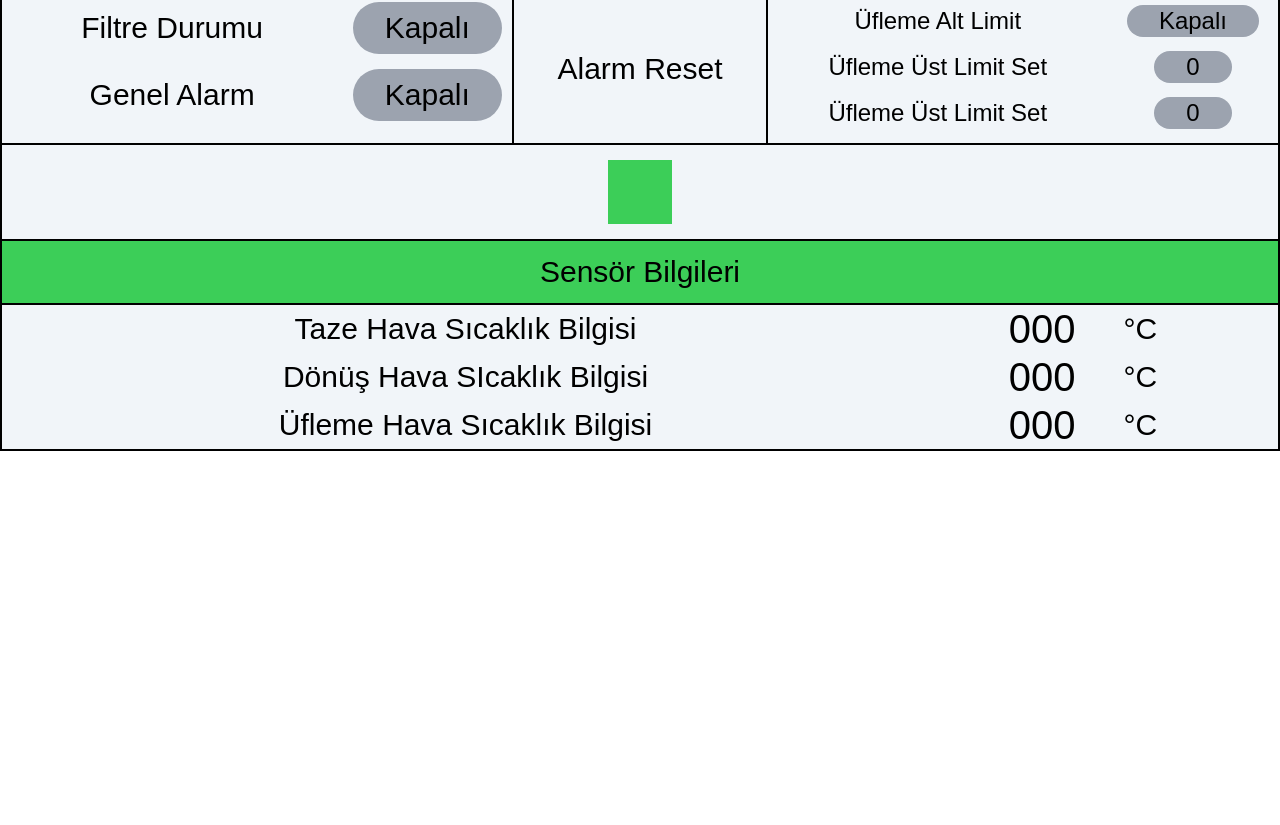
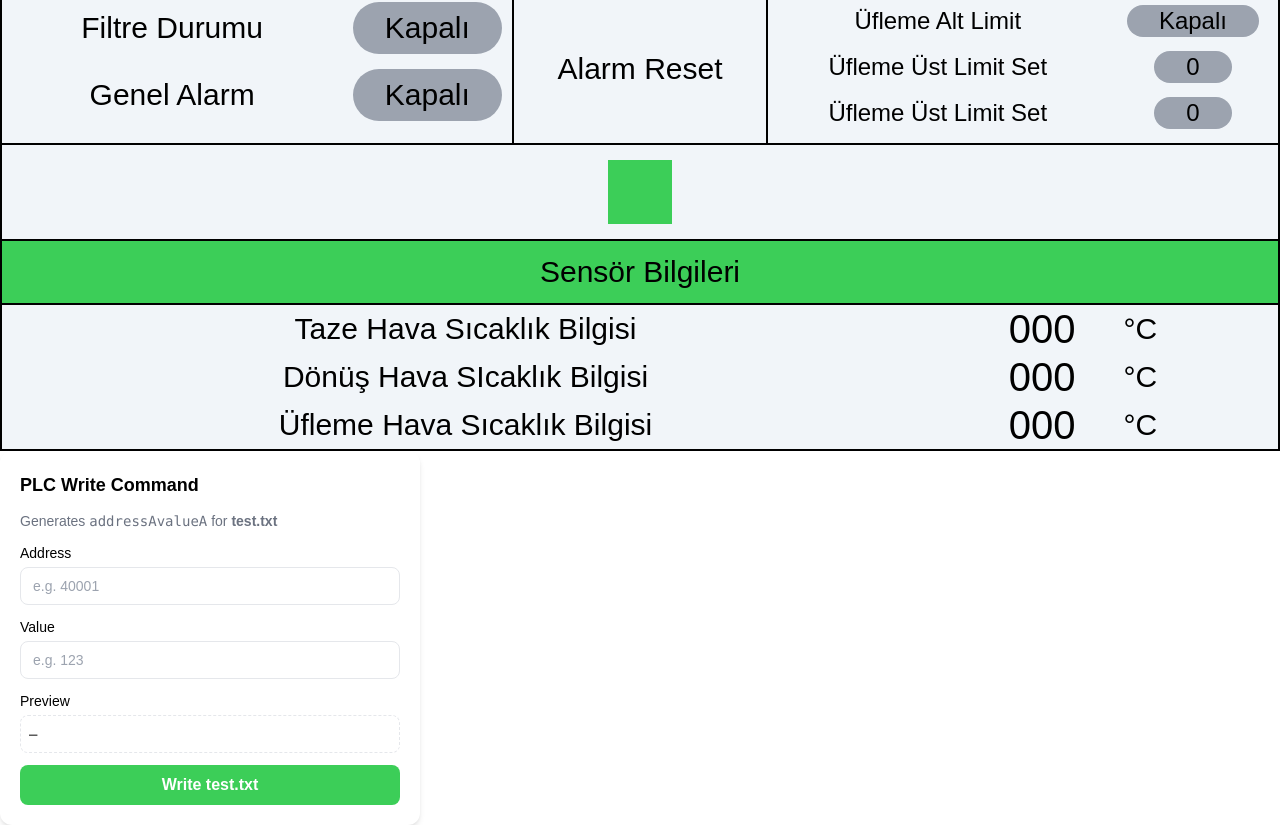
Before and after one commit to Propoc/plc, a React (Create React App) app: page / in a window 1280 px wide. Shown: the part 555-1380 px from the top of the page. Before the commit the page ends 1006 px from the top, so only its background shows below. Built offline with nearby package versions, Linux system fonts and the light colour scheme; no server answers.

Commit message:
write-ready

```diff
--- a/src/Dashboard.js
+++ b/src/Dashboard.js
@@ -140,6 +140,13 @@ export default function Dashboard() {
   const [eventSource, setEventSource] = useState(null);
 
 
+  const [addrInput, setAddrInput] = useState("");
+  const [valInput, setValInput] = useState("");
+  const [writePreview, setWritePreview] = useState("");
+  const [writeStatus, setWriteStatus] = useState("");
+
+
+
 
   useEffect(() => {
     if (eventSource) eventSource.close();
@@ -185,6 +192,37 @@ export default function Dashboard() {
 
   }, [topics]);
 
+
+  const handleWriteClick = async () => {
+    if (!addrInput || !valInput) return;
+
+    setWriteStatus("Sending…");
+
+    try {
+      const res = await fetch(`${API_BASE}/write`, {
+        method: "POST",
+        headers: { "Content-Type": "application/json" },
+        body: JSON.stringify({
+          address: addrInput.trim(),
+          value: valInput.trim(),
+        }),
+      });
+
+      const json = await res.json();
+
+      if (!res.ok) {
+        setWriteStatus("❌ Server rejected write");
+        return;
+      }
+
+      setWritePreview(json.content);
+      setWriteStatus("✅ Written to test.txt");
+    } catch {
+      setWriteStatus("❌ Network error");
+    }
+  };
+
+
   const c1 = "bg-[#3CCE58]";
   const c2 = "bg-slate-100";
 
@@ -198,6 +236,7 @@ export default function Dashboard() {
     >
 
       <div className={`w-full h-full  flex-[1] flex justify-center items-center `}>
+
       </div>
 
       <div className="w-full h-full flex-[3] flex justify-center items-center text-5xl text-center">
@@ -358,6 +397,71 @@ export default function Dashboard() {
     </div>
 
 
+    <div
+      className="bg-white rounded-xl shadow-md p-5 flex flex-col gap-3"
+      style={{ width: 420 }}
+    >
+      <div className="text-lg font-semibold">
+        PLC Write Command
+      </div>
+
+      <div className="text-sm text-gray-500">
+        Generates <code>addressAvalueA</code> for <b>test.txt</b>
+      </div>
+
+      {/* Address input */}
+      <div className="flex flex-col gap-1">
+        <label className="text-sm font-medium">Address</label>
+        <input
+          type="number"
+          value={addrInput}
+          onChange={(e) => setAddrInput(e.target.value)}
+          className="border rounded-lg px-3 py-2 text-sm"
+          placeholder="e.g. 40001"
+        />
+      </div>
+
+      {/* Value input */}
+      <div className="flex flex-col gap-1">
+        <label className="text-sm font-medium">Value</label>
+        <input
+          type="number"
+          value={valInput}
+          onChange={(e) => setValInput(e.target.value)}
+          className="border rounded-lg px-3 py-2 text-sm"
+          placeholder="e.g. 123"
+        />
+      </div>
+
+      {/* Preview */}
+      <div className="flex flex-col gap-1">
+        <label className="text-sm font-medium">Preview</label>
+        <div className="border border-dashed rounded-lg p-2 text-sm font-mono min-h-[36px]">
+          {writePreview || "—"}
+        </div>
+      </div>
+
+      {/* Button */}
+      <button
+        onClick={handleWriteClick}
+        className="bg-[#3CCE58] text-white rounded-lg py-2 font-semibold hover:opacity-90"
+      >
+        Write test.txt
+      </button>
+
+      {/* Status */}
+      {writeStatus && (
+        <div className="text-sm font-mono">
+          {writeStatus}
+        </div>
+      )}
+    </div>
+
+
+
   </div>
   );
+
+
+
 }
```
Also changed, not shown: ftp/ftp.js (+1 -38 lines), 1 other file (tests, documents, lock files or other folders).
